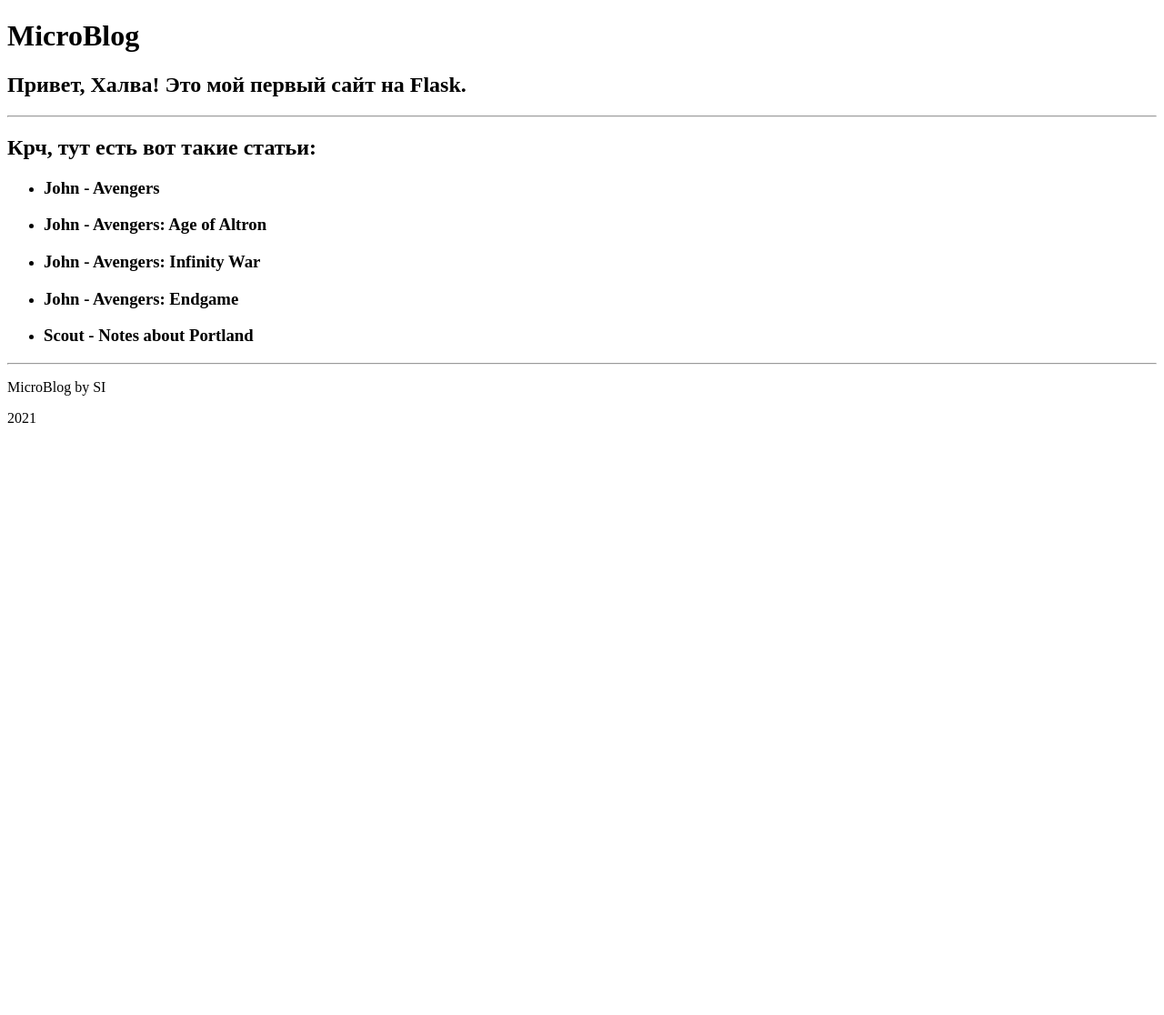
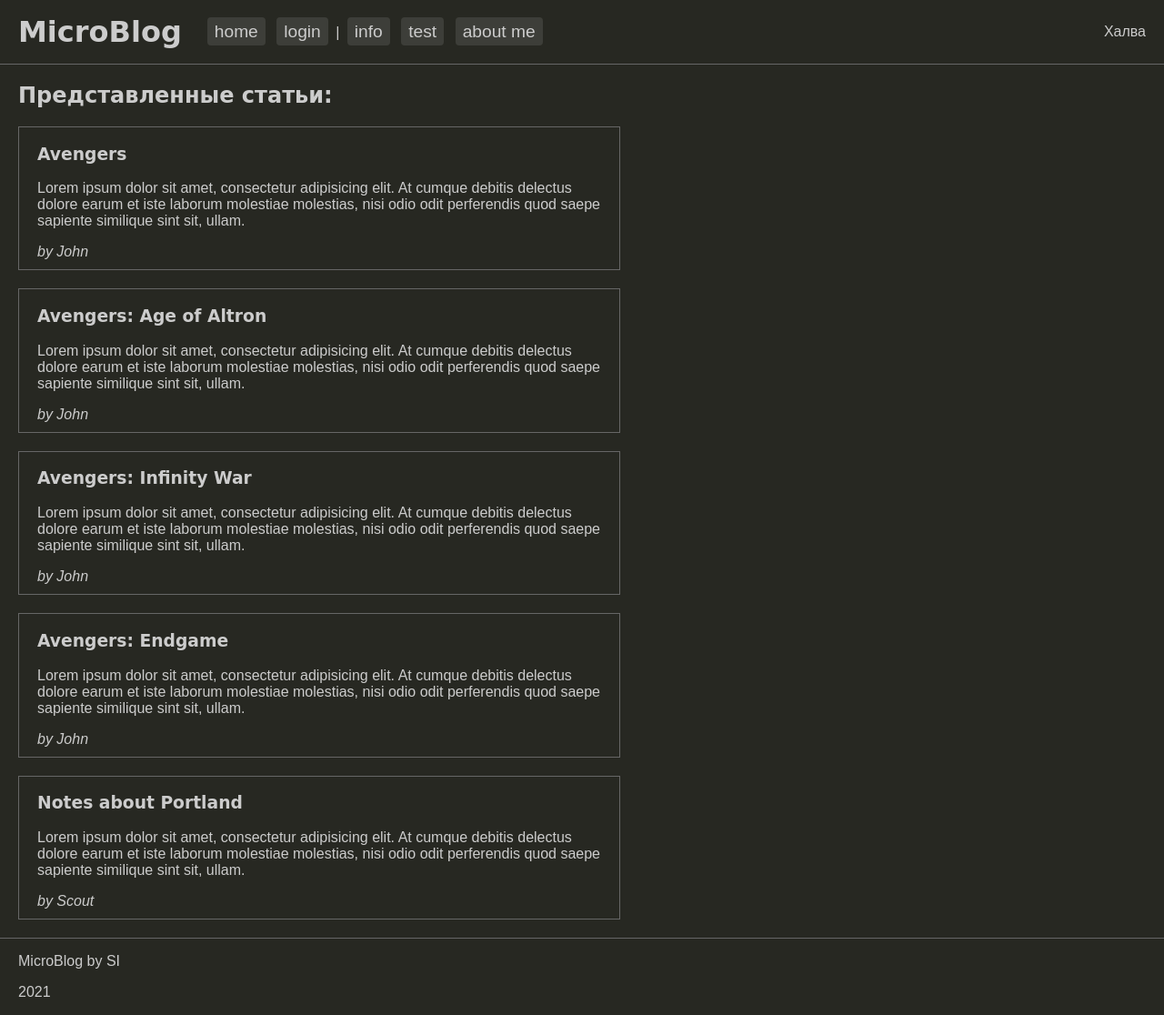
Before and after one commit to Zoya255/FlaskLearn, a Flask app: page / in a window 1280 px wide. Shown: the whole page at 91% size. Before the commit the page ends 465 px from the top, so only its background shows below. Run offline with Flask 2, Linux system fonts and the light colour scheme.

Commit message:
update study project

```diff
--- a/projects/microblog/app/__init__.py
+++ b/projects/microblog/app/__init__.py
@@ -1,5 +1,7 @@
 from flask import Flask
+from config import Config
 
 app = Flask(__name__)
+app.config.from_object(Config)
 
 from app import routes
--- a/projects/microblog/app/routes.py
+++ b/projects/microblog/app/routes.py
@@ -1,5 +1,6 @@
-from flask import render_template
+from flask import render_template, request
 from app import app
+from app.forms import LoginForm
 
 
 @app.route('/')
@@ -39,4 +40,52 @@ def index():
 
 @app.route('/info')
 def info():
-	return "<h1>Тут нет ничего интересного. Пока.</h1>"
+	info = {
+		'title': 'Стартовая страница'
+	}
+	user = {
+		'name': 'Халва'
+	}
+
+	data = f"Тут есть важная инфа: {app.config['SECRET_KEY']}"
+
+	return render_template("info.html", info = info, user = user, data = data)
+
+
+@app.route('/user/<int:user_id>/')
+def user(user_id):
+	info = {
+		'title': 'Стартовая страница'
+	}
+	user = {
+		'name': 'Халва'
+	}
+
+	data = f"Hello, {user_id}"
+
+	return render_template("info.html", info = info, user = user, data = data)
+
+
+@app.route('/test')
+def requestdata():
+	info = {
+		'title': 'Стартовая страница'
+	}
+	user = {
+		'name': 'Халва'
+	}
+
+	return render_template( "test.html", info = info, user = user, request = request )
+
+
+@app.route('/login')
+def login():
+	info = {
+		'title': 'Вход в систему'
+	}
+	user = {
+		'name': 'Халва'
+	}
+	form = LoginForm()
+
+	return render_template( "login.html", info = info, user = user, form = form )
--- /dev/null
+++ b/projects/microblog/app/static/css/global.css
@@ -0,0 +1,72 @@
+/* ------------------------------- global ------------------------------- */
+
+/* -------------------- base -------------------- */
+
+.global__body{
+	margin: 0;
+	padding: 0;
+
+	font-family: sans-serif;
+
+	color: #cccccc;
+	background-color: #272822;
+}
+
+/* -------------------- header -------------------- */
+
+.global__header{
+	display: flex;
+	flex-direction: row;
+
+	margin: 1em 1.25em;
+}
+.global__header-logo{
+	margin: 0;
+	margin-right: 0.75em;
+}
+.global__header-delimiter{
+	flex-grow: 1;
+}
+.global__header-user{
+	margin: auto 0;
+}
+
+/* -------------------- nav -------------------- */
+
+.global__nav{
+	margin: auto 0;
+}
+.global__nav-link{
+	padding: 5px 8px;
+	margin: 0 4px;
+
+	text-decoration: none;
+	font-size: 1.2em;
+
+	border-radius: 4px;
+
+	color: #cccccc;
+	background-color: rgba(255, 255, 255, 0.1);
+}
+
+/* -------------------- main -------------------- */
+
+.global__main{
+	margin: 1em 1.25em;
+}
+
+
+h1, h2{
+	font-family: Comfortaa, cursive;
+}
+
+hr{
+	border: none;
+	border-top: 1px solid #666666;
+}
+
+/* -------------------- footer -------------------- */
+
+.global__footer{
+	margin: 1em 1.25em;
+}
--- /dev/null
+++ b/projects/microblog/app/static/css/page/index.css
@@ -0,0 +1,18 @@
+/* ------------------------------- index ------------------------------- */
+
+/* -------------------- posts -------------------- */
+
+.global__post{
+	padding: 0 20px 10px;
+	margin-bottom: 20px;
+
+	width: 50%;
+
+	border: 1px solid #666666;
+}
+.global__post-title{
+	font-family: Comfortaa, cursive;
+}
+.global__post-author{
+	font-style: italic;
+}
--- a/projects/microblog/app/templates/base.html
+++ b/projects/microblog/app/templates/base.html
@@ -4,25 +4,44 @@
 		<meta charset="UTF-8">
 		<meta name="viewport" content="width=device-width, initial-scale=1.0">
 
-		{% if info %}
 		<title>{{ info.title }} - MicroBlog</title>
-		{% else %}
-		<title>MicroBlog</title>
-		{% endif %}
+
+		<link rel="stylesheet" href="{{ url_for( 'static', filename = 'css/global.css' ) }}">
+
+		{% block links %}{% endblock %}
 	</head>
 
-	<body>
-		<h1>MicroBlog</h1>
+	<body class="global__body">
+		<header class="global__header">
+			<h1 class="global__header-logo">MicroBlog</h1>
 
-		<h2>Привет, {{ user.name }}! Это мой первый сайт на Flask.</h2>
+			<nav class="global__nav">
+				<a class="global__nav-link" href="/index">home</a>
+				<a class="global__nav-link" href="/login">login</a>
+
+				|
+
+				<a class="global__nav-link" href="/info">info</a>
+				<a class="global__nav-link" href="/test">test</a>
+				<a class="global__nav-link" href="/user/1">about me</a>
+			</nav>
+
+			<span class="global__header-delimiter"></span>
+
+			<span class="global__header-user">{{ user.name }}</span>
+		</header>
 
 		<hr>
 
-		{% block content %}{% endblock %}
+		<main class="global__main">
+			{% block content %}{% endblock %}
+		</main>
 
 		<hr>
 
-		<p>MicroBlog by SI<p>
-		<p>2021</p>
+		<footer class="global__footer">
+			<p>MicroBlog by SI<p>
+			<p>2021</p>
+		</footer>
 	</body>
 </html>
--- a/projects/microblog/app/templates/index.html
+++ b/projects/microblog/app/templates/index.html
@@ -1,13 +1,30 @@
 {% extends "base.html" %}
+
+
+{% block links %}
+
+	<link rel="stylesheet" href="{{ url_for( 'static', filename = 'css/page/index.css' ) }}">
+
+{% endblock %}
+
 
 {% block content %}
 
-<h2>Крч, тут есть вот такие статьи:</h2>
+	<h2>Представленные статьи:</h2>
 
-<ul>
 	{% for post in posts %}
-	<li><h3>{{ post.author }} - {{ post.title }}</h3></li>
+
+		<div class="global__post">
+			<h3 class="global__post-title">{{ post.title }}</h3>
+
+			<p>
+				Lorem ipsum dolor sit amet, consectetur adipisicing elit. At cumque debitis delectus dolore earum et iste
+				laborum molestiae molestias, nisi odio odit perferendis quod saepe sapiente similique sint sit, ullam.
+			</p>
+
+			<span class="global__post-author">by {{ post.author }}</span>
+		</div>
+
 	{% endfor %}
-</ul>
 
 {% endblock %}
```
Also changed, not shown: projects/microblog/app/forms.py (added, +9 -0 lines), projects/microblog/app/templates/info.html (added, +7 -0 lines), projects/microblog/app/templates/login.html (added, +27 -0 lines), projects/microblog/app/templates/test.html (added, +9 -0 lines), projects/microblog/config.py (added, +7 -0 lines).
